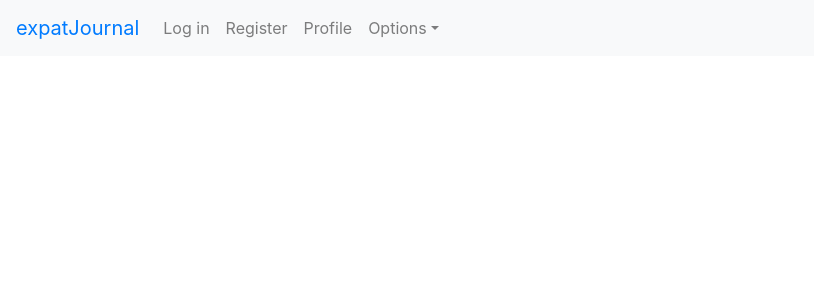
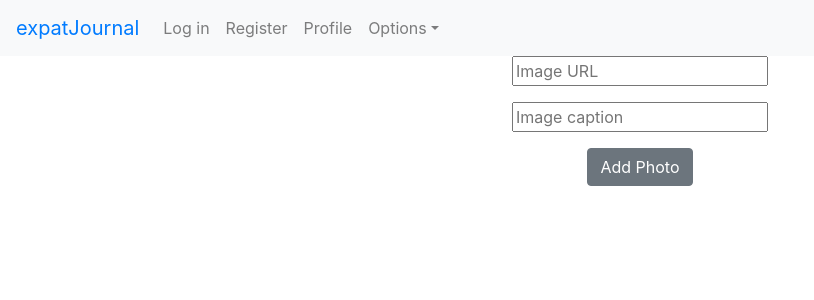
Before and after one commit to lorenzosimpson/bw-expat-fe, a React (Create React App) app: page /addphoto/1 in a window 1280 px wide. Shown: the top 300 px of the page, without its empty margins (0-814 px from the left). Built offline with nearby package versions, Linux system fonts and the light colour scheme; sample sign-in values are in the browser's storage.

Commit message:
add/delete photos

```diff
--- a/package.json
+++ b/package.json
@@ -12,6 +12,7 @@
     "react-router-dom": "^5.1.2",
     "react-scripts": "3.2.0",
     "reactstrap": "^8.1.1",
+    "styled-components": "^4.4.1",
     "yup": "^0.27.0"
   },
   "scripts": {
--- a/src/App.js
+++ b/src/App.js
@@ -1,5 +1,5 @@
 import React from 'react';
-import './App.css';
+import './sass/App.scss';
 import Navigation from './components/Navigation'
 import Home from './components/Home'
 import Login from './components/Login';
@@ -7,6 +7,7 @@ import Profile from './components/Profile';
 import Register from './components/Register';
 import AddTrip from './components/AddTrip'
 import EditTrip from './components/EditTrip';
+import AddPhoto from './components/AddPhoto'
 import { Route } from 'react-router-dom';
 import PrivateRoute from './utils/PrivateRoute'
 
@@ -20,6 +21,7 @@ function App() {
       <PrivateRoute exact path='/profile/:id' component={Profile} />
       <PrivateRoute exact path='/profile/:id/newtrip' component={AddTrip} />
       <PrivateRoute exact path='/edit/:id' component={EditTrip} />
+      <PrivateRoute exact path='/addphoto/:id' component={AddPhoto} />
     </div>
   );
 }
--- /dev/null
+++ b/src/components/AddPhoto.js
@@ -0,0 +1,53 @@
+import React from 'react'
+import axiosWithAuth from '../utils/axiosWithAuth';
+import {Formik, Form, Field } from 'formik';
+import {FormGroup, Button} from 'reactstrap';
+import * as Yup from 'yup'
+
+const AddPhoto = props => {
+    const id = props.match.params.id
+    const user_id = localStorage.getItem('id')
+    console.log(user_id, 'user', id, 'trip')
+    return (
+        <Formik
+            initialValues={{
+                trip_id: parseInt(id),
+                img_url: '',
+                img_caption: '',
+                user_id: parseInt(user_id),
+            }}
+            validationSchema={Yup.object().shape({
+                img_url: Yup.string()
+                    .required('URL is required'),
+            })}
+            onSubmit={async fields => {
+                console.log(fields)
+                try {
+                    let posted = await axiosWithAuth().post(`/photos`, fields)
+                    props.history.push(`/profile/${user_id}`)
+                } catch(err) {
+                    console.log(err)
+                }
+            }}
+
+
+
+
+            render={({ errors, touched }) => (
+                <Form>
+                    <FormGroup>
+                        <Field type='text' name='img_url' placeholder='Image URL'/>
+                        {touched.img_url && errors.img_url && ( <p className="error">{errors.img_url}</p> )}
+                    </FormGroup>
+
+                    <FormGroup>
+                        <Field type='text' name='img_caption' placeholder='Image caption'/>
+                    </FormGroup>
+                    <Button type='submit'>Add Photo</Button>
+                </Form>
+              )}
+
+        />
+    )
+}
+export default AddPhoto;
--- a/src/components/Profile.js
+++ b/src/components/Profile.js
@@ -3,6 +3,7 @@ import { NavLink } from 'react-router-dom';
 import axios from 'axios';
 import TripThumb from './TripThumb';
 import axiosWithAuth from '../utils/axiosWithAuth';
+import { Button } from 'reactstrap';
 
 const Profile = (props) => {
     const [trips, setTrips] = useState([])
@@ -26,7 +27,7 @@ console.log(trips)
     return (
         <div className='profile'>
             <NavLink to={`/profile/${id}/newtrip`} >
-              <button>new trip</button>
+              <Button outline color="secondary">new trip</Button>
             </NavLink>
 
             {trips.length ?
@@ -38,10 +39,20 @@ console.log(trips)
                     city={t.city}
                     country={t.country}
                       />
-                      <button onClick={()=> {
+                      <Button
+                      outline color="info"
+                      onClick={()=> {
                         props.history.push(`/edit/${t.id}`)
-                    }}>edit</button>
-                    <button onClick={() => {
+                    }}>edit</Button>
+
+                    <Button
+                    outline color="info"
+                    onClick={() => props.history.push(`/addphoto/${t.id}`)}
+                    >add photo</Button>
+
+                    <Button
+                    outline color="danger"
+                    onClick={() => {
                         axiosWithAuth()
                         .delete(`/trips/${t.id}`)
                         .then(res => {
@@ -53,7 +64,7 @@ console.log(trips)
                             })
                             .catch(err => console.log(err))
                         })
-                    }}>x</button>
+                    }}>x</Button>
                     </>
                 )) :
                 <p>No trips yet!</p>
--- a/src/components/TripThumb.js
+++ b/src/components/TripThumb.js
@@ -3,7 +3,7 @@ import React from 'react';
 const TripThumb = props => {
 
     return (
-        <div className='trip-thubnail'>
+        <div className='trip-thumbnail'>
             <h4>{props.trip_title}</h4>
             <p>{props.trip_desc}</p>
             <p>{props.city}</p>
--- a/src/index.js
+++ b/src/index.js
@@ -1,6 +1,6 @@
 import React from 'react';
 import ReactDOM from 'react-dom';
-import './index.css';
+import './sass/index.scss';
 import App from './App';
 import * as serviceWorker from './serviceWorker';
 import 'bootstrap/dist/css/bootstrap.min.css';
--- /dev/null
+++ b/src/sass/App.scss
@@ -0,0 +1,25 @@
+@import './TripThumb.scss';
+
+
+.App {
+    text-align: center;
+  }
+
+  .App-logo {
+    height: 40vmin;
+  }
+
+  .App-header {
+    background-color: #282c34;
+    min-height: 100vh;
+    display: flex;
+    flex-direction: column;
+    align-items: center;
+    justify-content: center;
+    font-size: calc(10px + 2vmin);
+    color: white;
+  }
+
+  .App-link {
+    color: #09d3ac;
+  }
```
Also changed, not shown: src/sass/TripThumb.scss (added), src/sass/index.scss (added), 1 other file (tests, documents, lock files or other folders).
